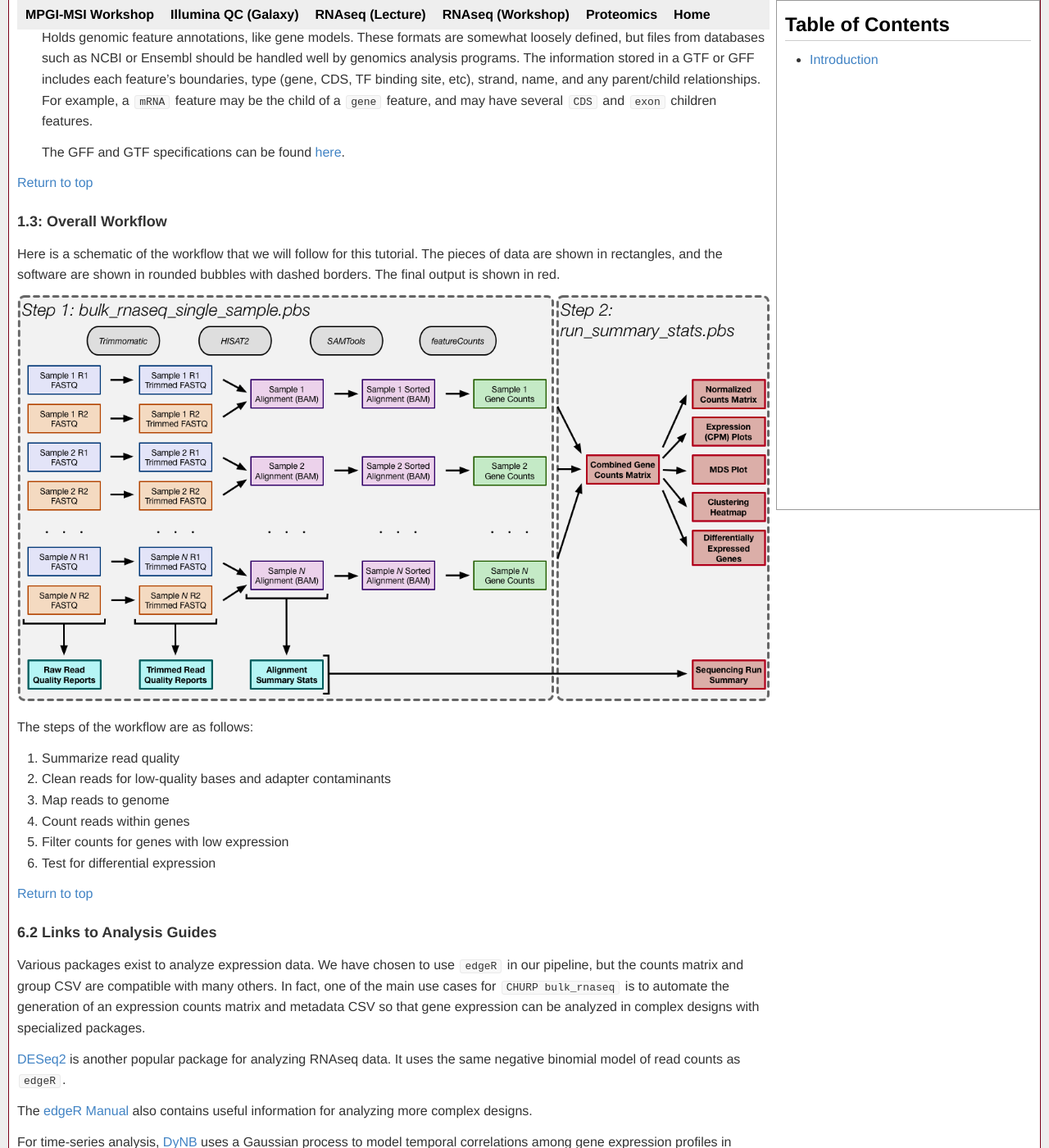
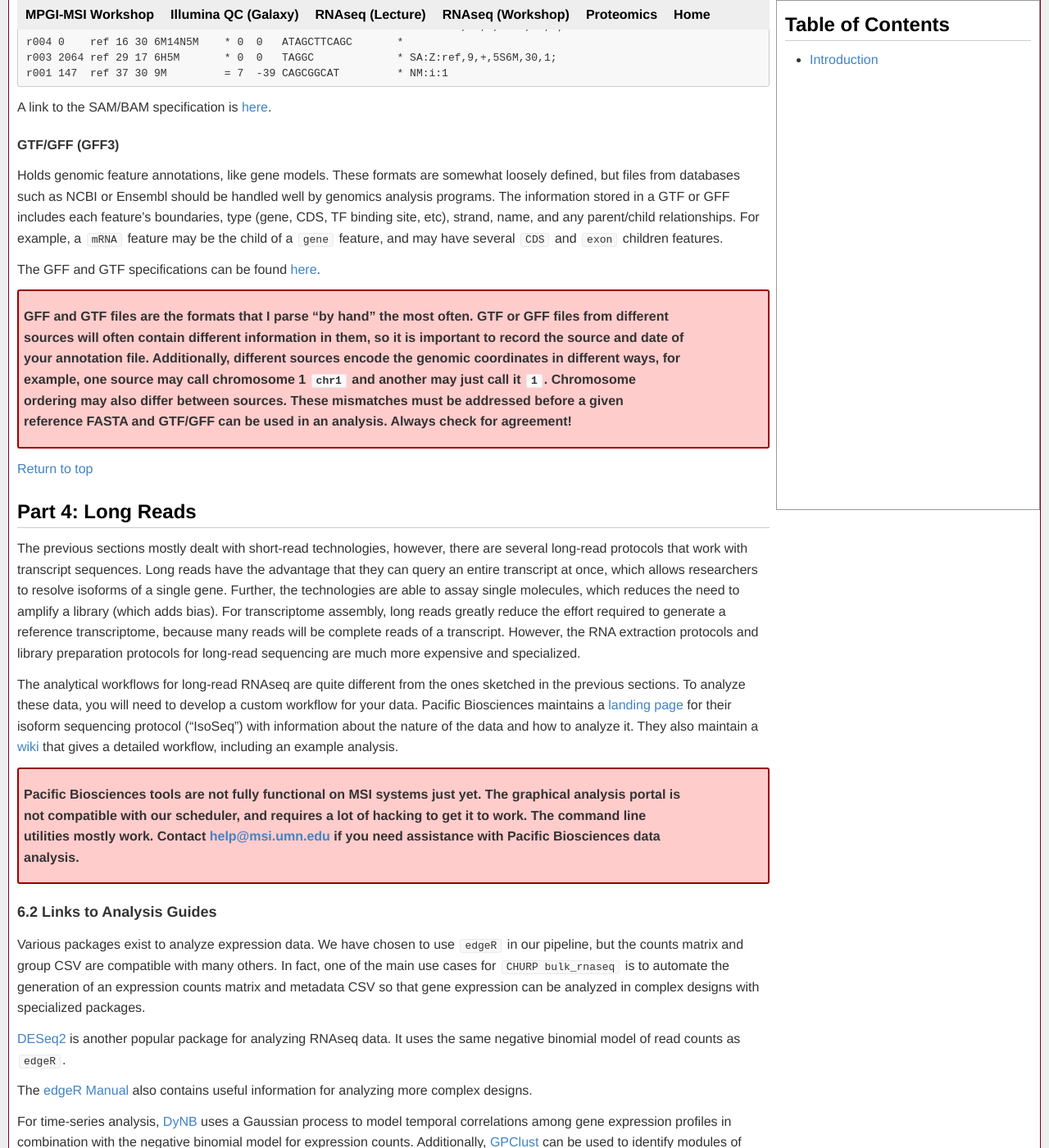
Before and after one commit to msi-ris/Tutorials, a Jekyll site: the page built from rnaseq_lec.md, in a window 1280 px wide and 1400 px high, scrolled down 13300 px. Shown: the whole window at 82% size. Built offline with Jekyll 4.4.1, drawn with Linux system fonts in a browser that asks for light colours; some of the changed text lies outside the part shown.

Commit message:
update rnaseq lecture

````diff
--- a/rnaseq_lec.md
+++ b/rnaseq_lec.md
@@ -13,8 +13,6 @@ delivered: NA
 - [Introduction](#0)
 
 </div>
-
-# This Tutorial Is Under Construction!
 
 # <a name="top"></a> {{page.title}}
 *Last Updated: {{page.updated}}*
@@ -59,7 +57,9 @@ RNAseq is a technique that uses high-throughput sequencing technologies to
 assay the *transcriptome*, or the transcribed portions of a genome. Which parts
 of the genome are transcribed depends on many factors, including biotic or
 abiotic stressors, organ or tissue type, developmental stage, and genotype of
-the samples. RNAseq data can be used to assemble transcript sequences, detect
+the samples. However, the transcriptome size is much smaller than the genome
+size, which allows researchers to sample many more individuals with a limited
+budget. RNAseq data can be used to assemble transcript sequences, detect
 alternative splicing events, or test for differential expression across a set
 of conditions. Because RNAseq data is sequence-based, it can even be used to
 identify genetic polymorphisms, with the caveat that they will only be found
@@ -457,107 +457,138 @@ systems where there are very few genomic resources available.
 
 </div>
 
+### <a name="3.2"></a> File Formats
+RNAseq is a genomics analysis, meaning it uses a suite of (mostly) standardized
+genomics file formats. There are some important considerations with some of the
+file formats, however, because they tend to have variable formats. This is a
+known issue in genomics, and the field is still settling on a standard way to
+represent some data, like gene annotation data for example.
 
-- FASTA
+#### FASTA
+Holds sequence information, without any associated quality information. The
+FASTA format has a sequence name, denoted with `>` followed by the name of the
+sequence. The next line(s) have the sequences. The file may have one or more
+sequence records.
 
-    Holds sequence information, without any associated quality information. The
-    FASTA format has a sequence name, denoted with `>` followed by the name of
-    the sequence. The next line(s) have the sequences. The file may have one or
-    more sequence records.
+```
+>Sequence 1
+ATCGA...
+>Sequence 2
+GGTAC...
+```
 
-    ```
-    >Sequence 1
-    ATCGA...
-    >Sequence 2
-    GGTAC...
-    ```
+Reference sequences are generally stored in the FASTA format.
 
-    Reference sequences are generally stored in the FASTA format.
-- FASTQ
+#### FASTQ
+Holds sequence information with associated quality scores. Each FASTQ record has
+four lines: a name, a nucleotide sequence, a comment, and a quality string. The
+name starts with `@` and the comment starts with `+`. The quality scores are
+stored as ASCII characters, treating each character's decimal value as the
+quality score (with a +33 offset\*). You will not have to read a FASTQ
+directly; the alignment programs will understand them. Quality is defined as
+-log10(P that the base is called incorrectly), which is the Phred scale used in
+Sanger sequencing traces.
 
-    Holds sequence information with associated quality scores. Each FASTQ record
-    has four lines: a name, a nucleotide sequence, a comment, and a quality
-    string. The name starts with `@` and the comment starts with `+`. The
-    quality scores are stored as ASCII characters, treating each character's
-    decimal value as the quality score (with a +33 offset\*). You will not have
-    to read a FASTQ directly - the alignment programs will understand them.
-    Quality is defined as -log10(P that the base is called incorrectly), which
-    is the Phred scale used in Sanger sequencing traces.
+\*: Note that older FASTQ files may have a +64 offset. The most common quality
+control programs will auto-detect the ASCII offset and report it to you so that
+you will know how to tune your workflows in subsequent steps.
 
-    \*: Note that older FASTQ files may have a +64 offset. The quality control
-    program we will use in this tutorial will make an educated guess as to the
-    proper offset.
+```
+@D00635:256:CB8P5ANXX:1:1108:2215:2225 1:N:0:ATTACTCG+TATAGCCT
+GCGCTAAAGCAGTGATTAGAGGGAAATTTATAGCACCAAATGCCCACAGAA
++
+@B=BBGGGGCBDDC@GGEGGGGGGGGGGGGGFGGGEGGGGGGGGGGGGG>D
+@D00635:256:CB8P5ANXX:1:1108:2547:2188 1:N:0:ATTACTCG+TATAGCCT
+CCGCACATCACAAACGTGATTCTGCGAATGCTTCTGACTAGTTTTTGTCGG
++
+BBBCCEGGGCGGGGGGGGGGGGCGGGGGGGGGGGGGGGGG>F>F>GGGGGG
+```
 
-    ```
-    @D00635:256:CB8P5ANXX:1:1108:2215:2225 1:N:0:ATTACTCG+TATAGCCT
-    GCGCTAAAGCAGTGATTAGAGGGAAATTTATAGCACCAAATGCCCACAGAA
-    +
-    @B=BBGGGGCBDDC@GGEGGGGGGGGGGGGGFGGGEGGGGGGGGGGGGG>D
-    @D00635:256:CB8P5ANXX:1:1108:2547:2188 1:N:0:ATTACTCG+TATAGCCT
-    CCGCACATCACAAACGTGATTCTGCGAATGCTTCTGACTAGTTTTTGTCGG
-    +
-    BBBCCEGGGCGGGGGGGGGGGGCGGGGGGGGGGGGGGGGG>F>F>GGGGGG
-    ```
+Reads from the sequencing instrument are generally stored in the FASTQ format.
 
-    Reads from the sequencing instrument are generally stored in the FASTQ
-    format.
-- SAM/BAM
+#### SAM/BAM
 
-    Holds alignment information. While sequence alignments can technically be
-    stored in FASTA format, it is very inefficient for genomics datasets.
-    Additionally, genomics alignments tend to be a series of pairwise alignments
-    to a reference sequence, and not a multiple sequence alignment.
+Holds alignment information. While sequence alignments can technically be stored
+in FASTA format, it is very inefficient for genomics datasets. Additionally,
+genomics alignments tend to be a series of pairwise alignments to a reference
+sequence, and not a multiple sequence alignment.
 
-    A SAM (**S**equence **A**lignment/**M**ap) file stores position, read
-    sequence, mismatch information, and alignment confidence scores, among other
-    information. A BAM file is a binary representation of a SAM file, which is
-    machine-readable and much smaller on disk. You generally will not have to
-    parse a SAM/BAM file on your own; most of the tools you will encounter will
-    know how to perform operations on them.
+A SAM (**S**equence **A**lignment/**M**ap) file stores position, read sequence,
+mismatch information, and alignment confidence scores, among other information.
+A BAM file is a binary representation of a SAM file, which is machine-readable
+and much smaller on disk. You generally will not have to parse a SAM/BAM file on
+your own; most of the tools you will encounter will know how to perform
+operations on them.
 
-    ```
-    @HD VN:1.6 SO:coordinate
-    @SQ SN:ref LN:45
-    r001 99   ref 7  30 8M2I4M1D3M = 37 39  TTAGATAAAGGATACTG *
-    r002 0    ref 9  30 3S6M1P1I4M * 0  0   AAAAGATAAGGATA    *
-    r003 0    ref 9  30 5S6M       * 0  0   GCCTAAGCTAA       * SA:Z:ref,29,-,6H5M,17,0;
-    r004 0    ref 16 30 6M14N5M    * 0  0   ATAGCTTCAGC       *
-    r003 2064 ref 29 17 6H5M       * 0  0   TAGGC             * SA:Z:ref,9,+,5S6M,30,1;
-    r001 147  ref 37 30 9M         = 7  -39 CAGCGGCAT         * NM:i:1
-    ```
+```
+@HD VN:1.6 SO:coordinate
+@SQ SN:ref LN:45
+r001 99   ref 7  30 8M2I4M1D3M = 37 39  TTAGATAAAGGATACTG *
+r002 0    ref 9  30 3S6M1P1I4M * 0  0   AAAAGATAAGGATA    *
+r003 0    ref 9  30 5S6M       * 0  0   GCCTAAGCTAA       * SA:Z:ref,29,-,6H5M,17,0;
+r004 0    ref 16 30 6M14N5M    * 0  0   ATAGCTTCAGC       *
+r003 2064 ref 29 17 6H5M       * 0  0   TAGGC             * SA:Z:ref,9,+,5S6M,30,1;
+r001 147  ref 37 30 9M         = 7  -39 CAGCGGCAT         * NM:i:1
+```
 
-    A link to the SAM/BAM specification is [here](https://samtools.github.io/hts-specs/SAMv1.pdf).
-- GTF/GFF (GFF3)
+A link to the SAM/BAM specification is [here](https://samtools.github.io/hts-specs/SAMv1.pdf).
 
-    Holds genomic feature annotations, like gene models. These formats are
-    somewhat loosely defined, but files from databases such as NCBI or
-    Ensembl should be handled well by genomics analysis programs. The
-    information stored in a GTF or GFF includes each feature's boundaries,
-    type (gene, CDS, TF binding site, etc), strand, name, and any parent/child
-    relationships. For example, a `mRNA` feature may be the child of a `gene`
-    feature, and may have several `CDS` and `exon` children features.
+#### GTF/GFF (GFF3)
 
-    The GFF and GTF specifications can be found [here](https://useast.ensembl.org/info/website/upload/gff.html).
+Holds genomic feature annotations, like gene models. These formats are somewhat
+loosely defined, but files from databases such as NCBI or Ensembl should be
+handled well by genomics analysis programs. The information stored in a GTF or
+GFF includes each feature's boundaries, type (gene, CDS, TF binding site, etc),
+strand, name, and any parent/child relationships. For example, a `mRNA` feature
+may be the child of a `gene` feature, and may have several `CDS` and `exon`
+children features.
+
+The GFF and GTF specifications can be found [here](https://useast.ensembl.org/info/website/upload/gff.html).
+
+<div class="warn" markdown="1">
+
+GFF and GTF files are the formats that I parse "by hand" the most often. GTF or
+GFF files from different sources will often contain different information in
+them, so it is important to record the source and date of your annotation file.
+Additionally, different sources encode the genomic coordinates in different
+ways, for example, one source may call chromosome 1 `chr1` and another may just
+call it `1`. Chromosome ordering may also differ between sources. These
+mismatches must be addressed before a given reference FASTA and GTF/GFF can be
+used in an analysis. Always check for agreement!
+
+</div>
 
 [Return to top](#top)
 
-### <a name="1.3"></a> 1.3: Overall Workflow
-Here is a schematic of the workflow that we will follow for this tutorial. The
-pieces of data are shown in rectangles, and the software are shown in rounded
-bubbles with dashed borders. The final output is shown in red.
+## <a name="4"></a> Part 4: Long Reads
+The previous sections mostly dealt with short-read technologies, however, there
+are several long-read protocols that work with transcript sequences. Long reads
+have the advantage that they can query an entire transcript at once, which
+allows researchers to resolve isoforms of a single gene. Further, the
+technologies are able to assay single molecules, which reduces the need to
+amplify a library (which adds bias). For transcriptome assembly, long reads
+greatly reduce the effort required to generate a reference transcriptome,
+because many reads will be complete reads of a transcript. However, the RNA
+extraction protocols and library preparation protocols for long-read sequencing
+are much more expensive and specialized.
 
-![Workflow]({{ "/graphics/rnaseq_cmd/workflow.png" | prepend: site.baseurl }})
+The analytical workflows for long-read RNAseq are quite different from the ones
+sketched in the previous sections. To analyze these data, you will need to
+develop a custom workflow for your data. Pacific Biosciences maintains a
+[landing page](https://github.com/PacificBiosciences/IsoSeq3) for their isoform
+sequencing protocol ("IsoSeq") with information about the nature of the data
+and how to analyze it. They also maintain a [wiki](https://github.com/PacificBiosciences/IsoSeq_SA3nUP/wiki)
+that gives a detailed workflow, including an example analysis.
 
-The steps of the workflow are as follows:
+<div class="warn" markdown="1">
 
-1. Summarize read quality
-2. Clean reads for low-quality bases and adapter contaminants
-3. Map reads to genome
-4. Count reads within genes
-5. Filter counts for genes with low expression
-6. Test for differential expression
+Pacific Biosciences tools are not fully functional on MSI systems just yet. The
+graphical analysis portal is not compatible with our scheduler, and requires
+a lot of hacking to get it to work. The command line utilities mostly work.
+Contact <help@msi.umn.edu> if you need assistance with Pacific Biosciences data
+analysis.
 
-[Return to top](#top)
+</div>
 
 ### <a name="6.2"></a> 6.2 Links to Analysis Guides
 Various packages exist to analyze expression data. We have chosen to use `edgeR`
````
